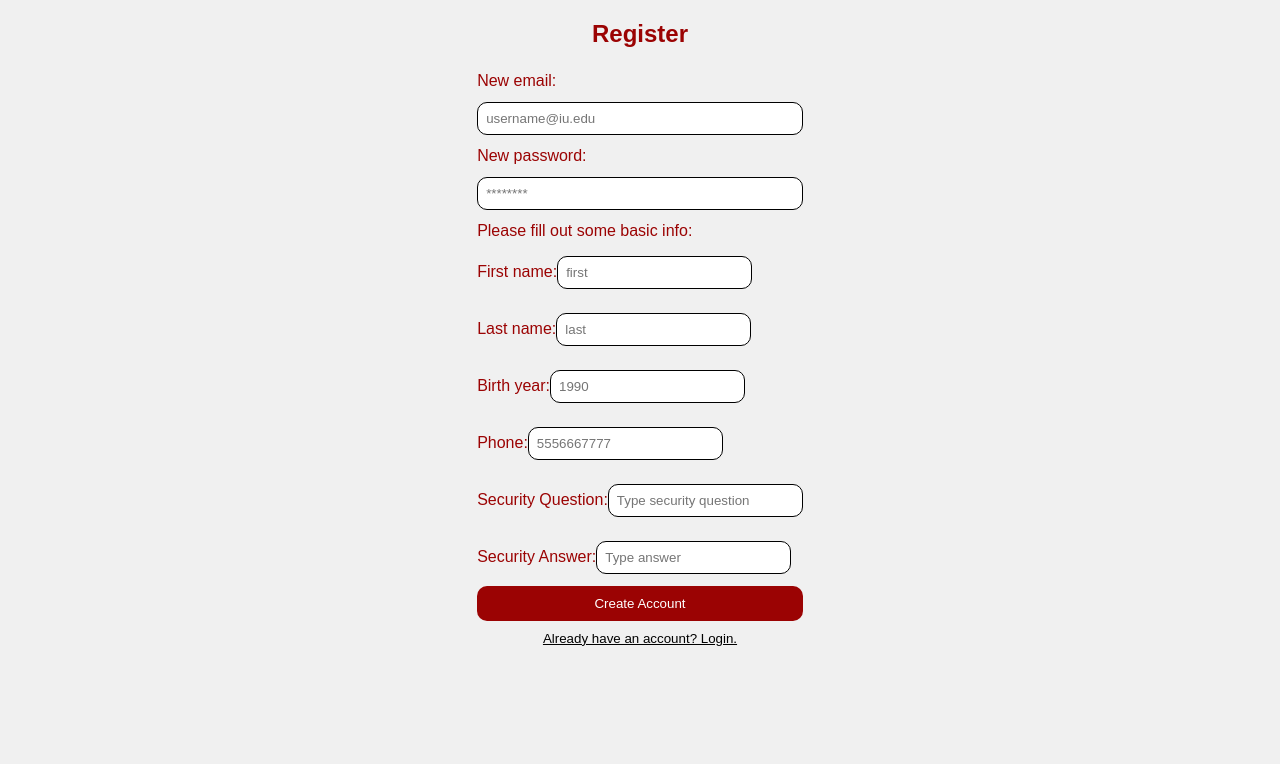
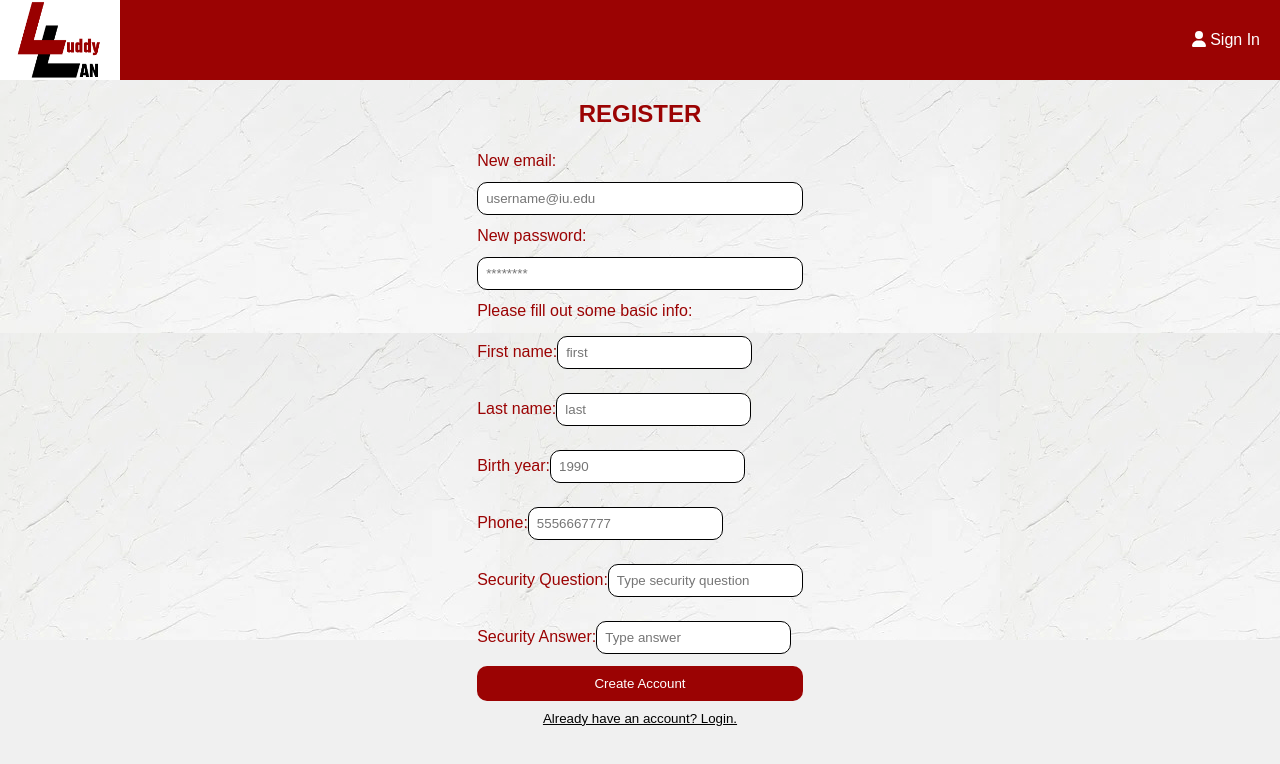
Before and after one commit to pranav1421998/LuddyLan, a React (Create React App) app: page /register in a window 1280 px wide. Shown: the top 764 px of the page. Built offline with nearby package versions, Linux system fonts and the light colour scheme; no server answers.

Commit message:
changed the styling part

```diff
--- a/src/App.js
+++ b/src/App.js
@@ -33,6 +33,7 @@ function App() {
 
         <Router>
             <div className="App">
+                <Navbar></Navbar>
                 <Routes>
                     <Route path="/" element={<Login />} />
                     <Route path="/password" element={<Password />} />
--- a/src/Navbar.js
+++ b/src/Navbar.js
@@ -13,7 +13,7 @@ const Navbar = () => {
         <img src={icon} alt="Logo" />
       </div>
       <div className="login">
-        <a href="/contact"> <FontAwesomeIcon icon={faUser} /> Sign In</a>
+        <a href="/"> <FontAwesomeIcon icon={faUser} /> Sign In</a>
       </div>
     </nav>
   );
--- /dev/null
+++ b/src/Register.css
@@ -0,0 +1,5 @@
+
+.background-container {
+    background-image: url('./Images/color.jpg');
+    background-repeat: repeat;
+}
--- a/src/Register.js
+++ b/src/Register.js
@@ -3,7 +3,7 @@ import { useNavigate } from "react-router-dom";
 import { getAuth, createUserWithEmailAndPassword, signInWithPopup, GoogleAuthProvider } from "firebase/auth";
 import { collection, addDoc, doc, setDoc } from 'firebase/firestore';
 import { getFirestore } from 'firebase/firestore';
-
+import './Register.css';
 
 
 
@@ -74,8 +74,9 @@ export const Register = () => {
     };
 
     return (
-        <div className="register-container">
-            <h2>Register</h2>
+        <div className="background-container">
+        <div className="auth-form-container">
+            <h2>REGISTER</h2>
             <form className="register-form" onSubmit={handleSubmit}>
                 <label htmlFor="email">New email:</label>
                 <input value={email} onChange={(e) => setEmail(e.target.value)}type="email" placeholder="username@iu.edu" id="email" name="Email" />
@@ -111,6 +112,7 @@ export const Register = () => {
                 {error && <p style={{color: 'red'}}>{error}</p>}
             </div>
         </div>
+        </div>
 
     );
 };
--- a/src/passwordRecovery.js
+++ b/src/passwordRecovery.js
@@ -111,6 +111,7 @@ const PasswordRecovery = () => {
         }
 
         return (
+            <div className='auth-form-container'>
             <form onSubmit={(e) => {
                 e.preventDefault();
                 if (showOtpInput) {
@@ -150,6 +151,7 @@ const PasswordRecovery = () => {
                 )}
                 {error && <p>{error}</p>}
             </form>
+            </div>
         );
 
 };
```
Also changed, not shown: src/Images/color.jpg (added).
